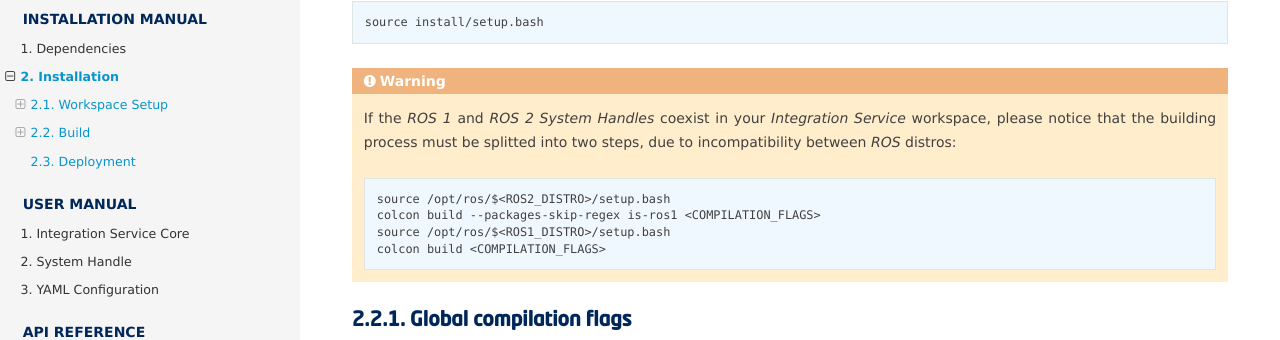
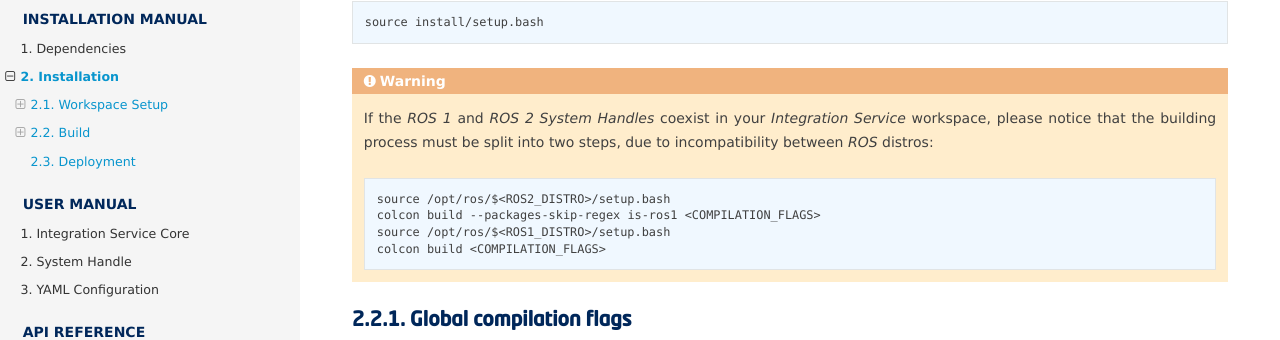
Before and after one commit to eProsima/Integration-Service-docs, a Sphinx documentation site: the page built from docs/installation_manual/installation.rst, in a window 1280 px wide and 900 px high, scrolled down 1790 px. Shown: the part 150-490 px from the top of the window. Built offline with Sphinx 7.4.7 and the Read the Docs theme 2.0.0, drawn with Linux system fonts in a browser that asks for light colours.

Commit message:
Fix misspelled words

```diff
--- a/docs/installation_manual/installation.rst
+++ b/docs/installation_manual/installation.rst
@@ -104,7 +104,7 @@ you need to source the new *colcon* overlay:
 .. warning::
 
     If the *ROS 1* and *ROS 2 System Handles* coexist in your *Integration Service* workspace,
-    please notice that the building process must be splitted into two steps, due to incompatibility
+    please notice that the building process must be split into two steps, due to incompatibility
     between *ROS* distros:
 
     .. code-block:: bash
--- a/docs/spelling_wordlist.txt
+++ b/docs/spelling_wordlist.txt
@@ -20,6 +20,7 @@ delined
 Destructor
 destructor
 distro
+distros
 endl
 env
 eProsima
--- a/docs/user_manual/systemhandle/sh.rst
+++ b/docs/user_manual/systemhandle/sh.rst
@@ -143,7 +143,7 @@ The :code:`callback` will be called only if the :code:`is_internal_message` meth
 This prevents *Integration Service* from recursively send messages within itself, for example,
 if a publisher and a subscriber are created pointing to the same topic. Users must define,
 for each middleware, the type of the *filter_handle* parameter, and cast it accordingly.
-Some protcols, such as *WebSocket*, might not need to filter its messages at all; in that case,
+Some protocols, such as *WebSocket*, might not need to filter its messages at all; in that case,
 this method can be simply implemented as a :code:`return false;` clause.
 
 TopicPublisherSystem Class
```
